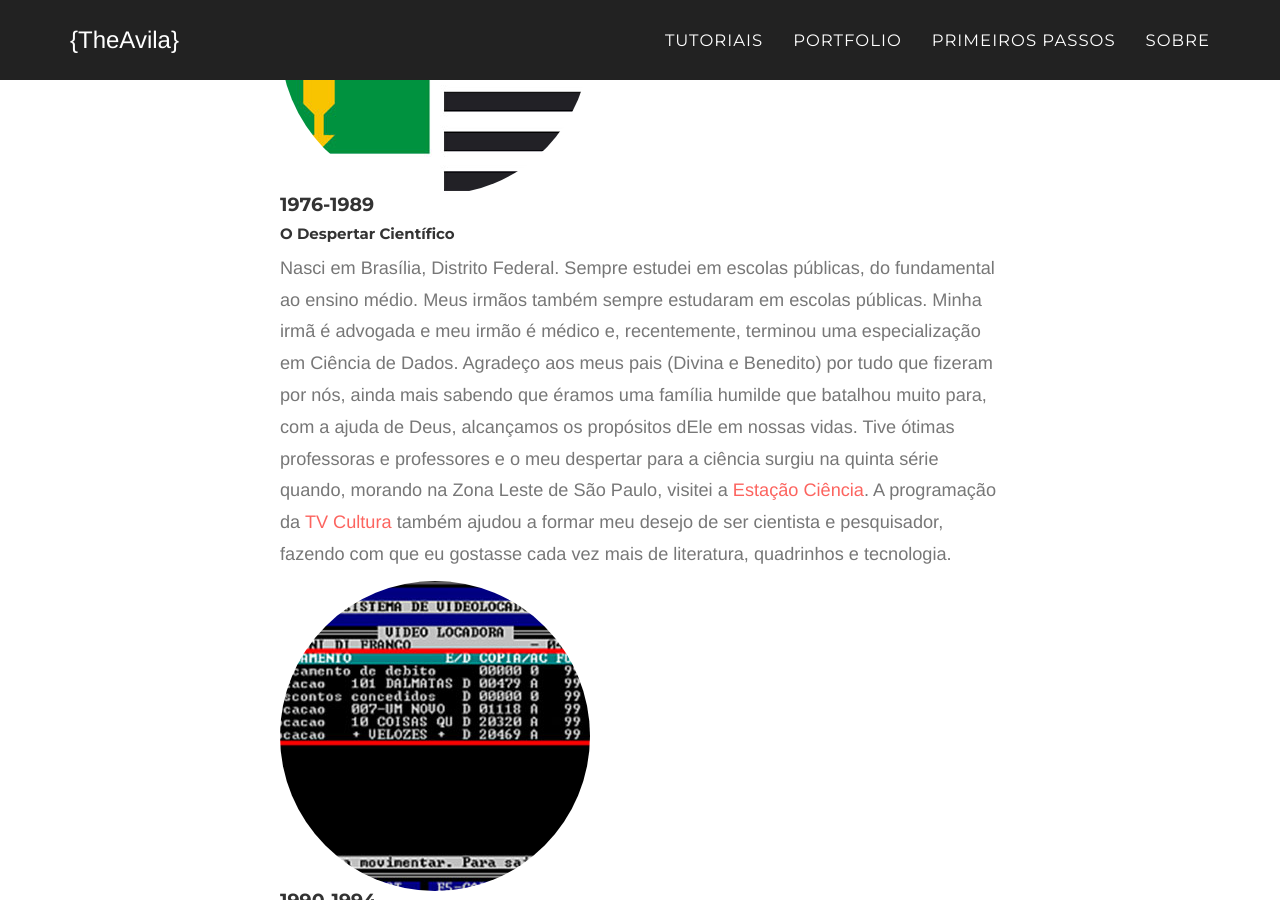
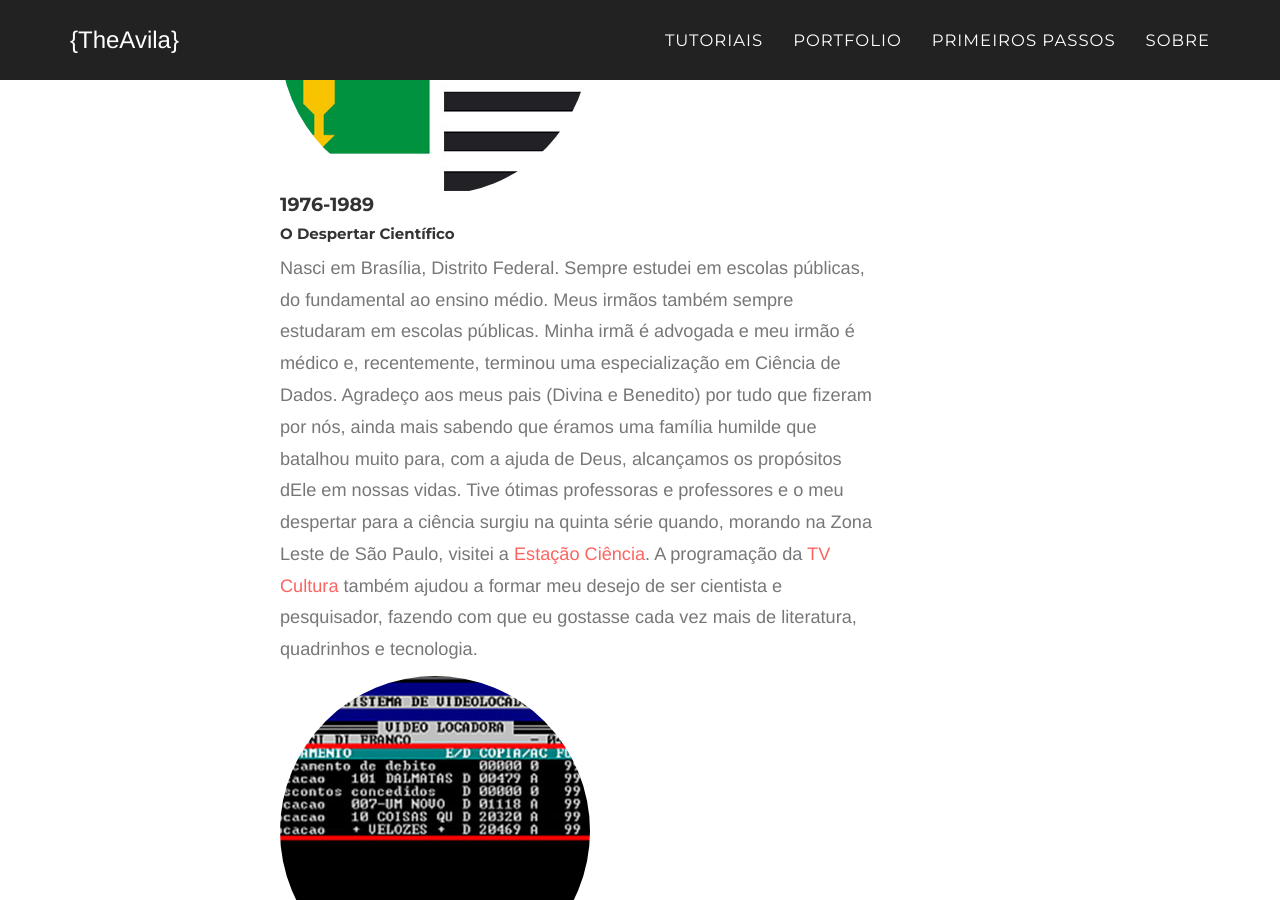
Before and after one commit to theavila/theavila.github.io, a Jekyll site: the page built from sobre.html, in a window 1280 px wide and 900 px high, scrolled down 2141 px. Built offline with Jekyll 4.4.1, drawn with Linux system fonts in a browser that asks for light colours; some web fonts are replaced.

Commit message:
Update about.html

```diff
--- a/_includes/about.html
+++ b/_includes/about.html
@@ -23,7 +23,7 @@
 <br>
     <br>
     <ul class="timeline">
-        <div class="col-lg-12">
+        <div class="col-lg-10">
     <li>
         <div class="timeline-image">
             <img class="img-circle img-responsive" src="/img/parte1.jpg" alt="">
```
